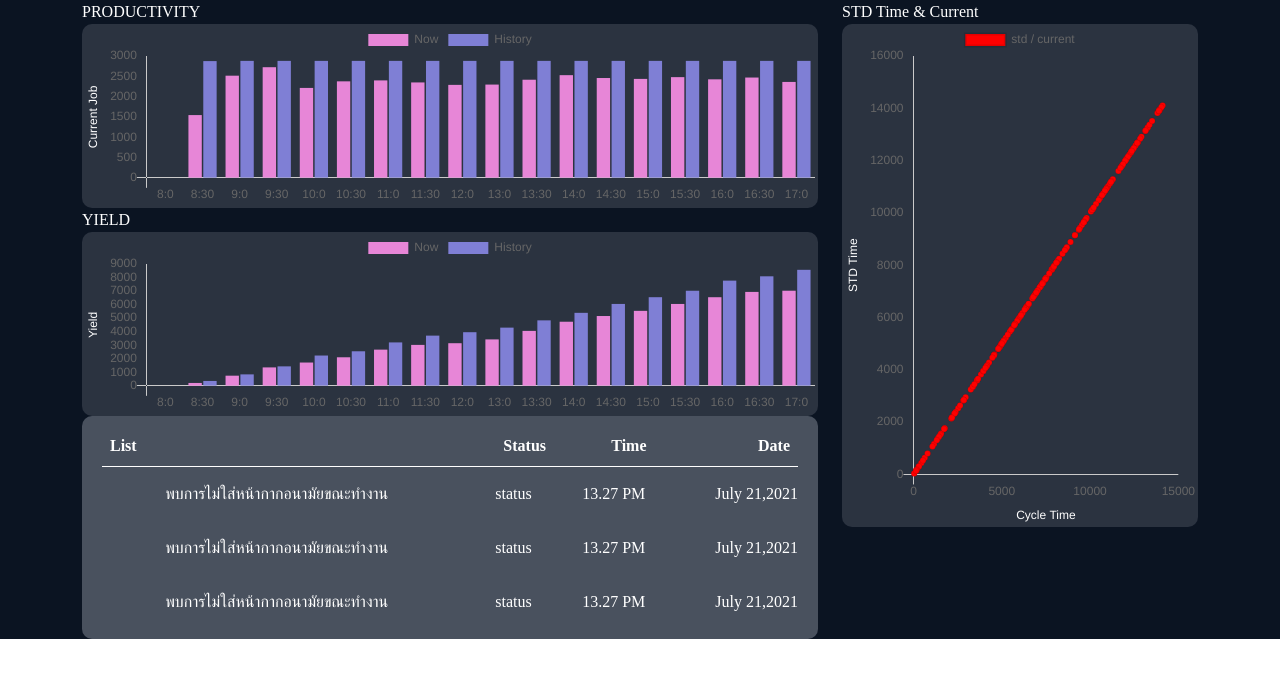
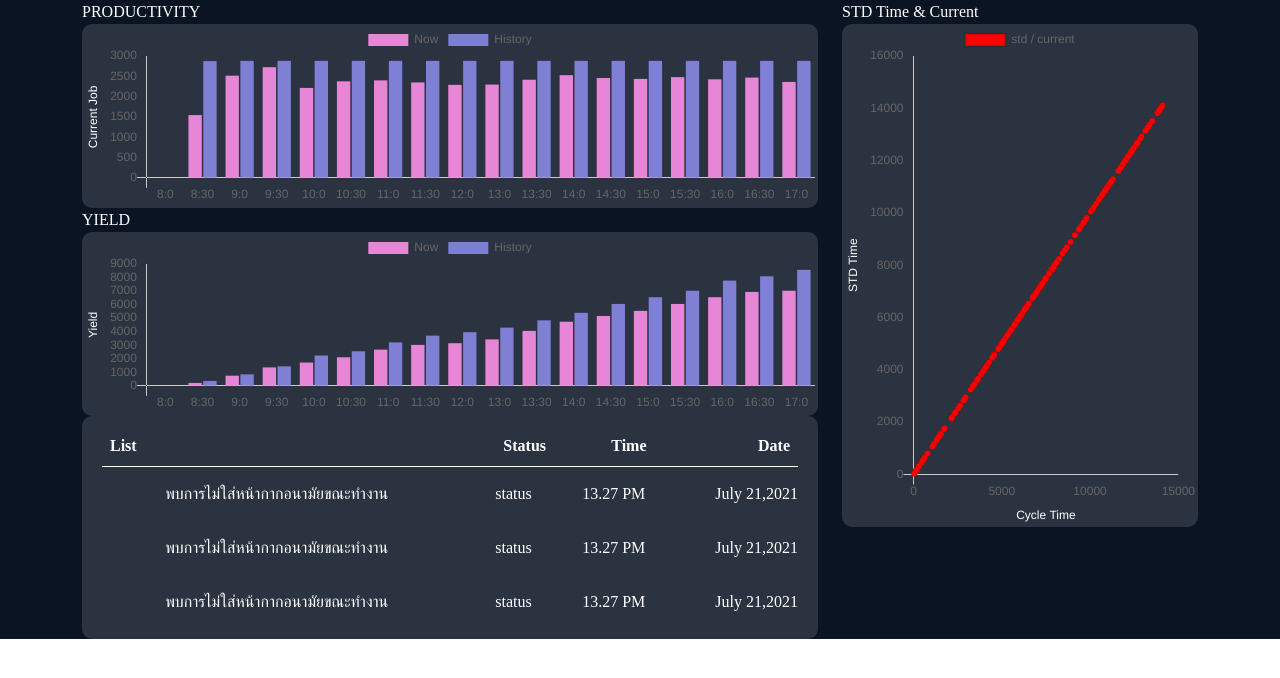
Before and after one commit to pawutj/true_startup_front, a React (Create React App) app: page / in a window 1280 px wide. Shown: the top 678 px of the page. Built offline with nearby package versions, Linux system fonts and the light colour scheme; the HTML template or start-up script is replaced by a standard one.

Commit message:
Fix table BG

```diff
--- a/src/App.css
+++ b/src/App.css
@@ -41,7 +41,7 @@
 }
 
 .cardBG {
-  background-color: rgb(73, 81, 94);
+  background-color: #2b3340;
   color: white;
   border-radius: 10px;
 }
```
